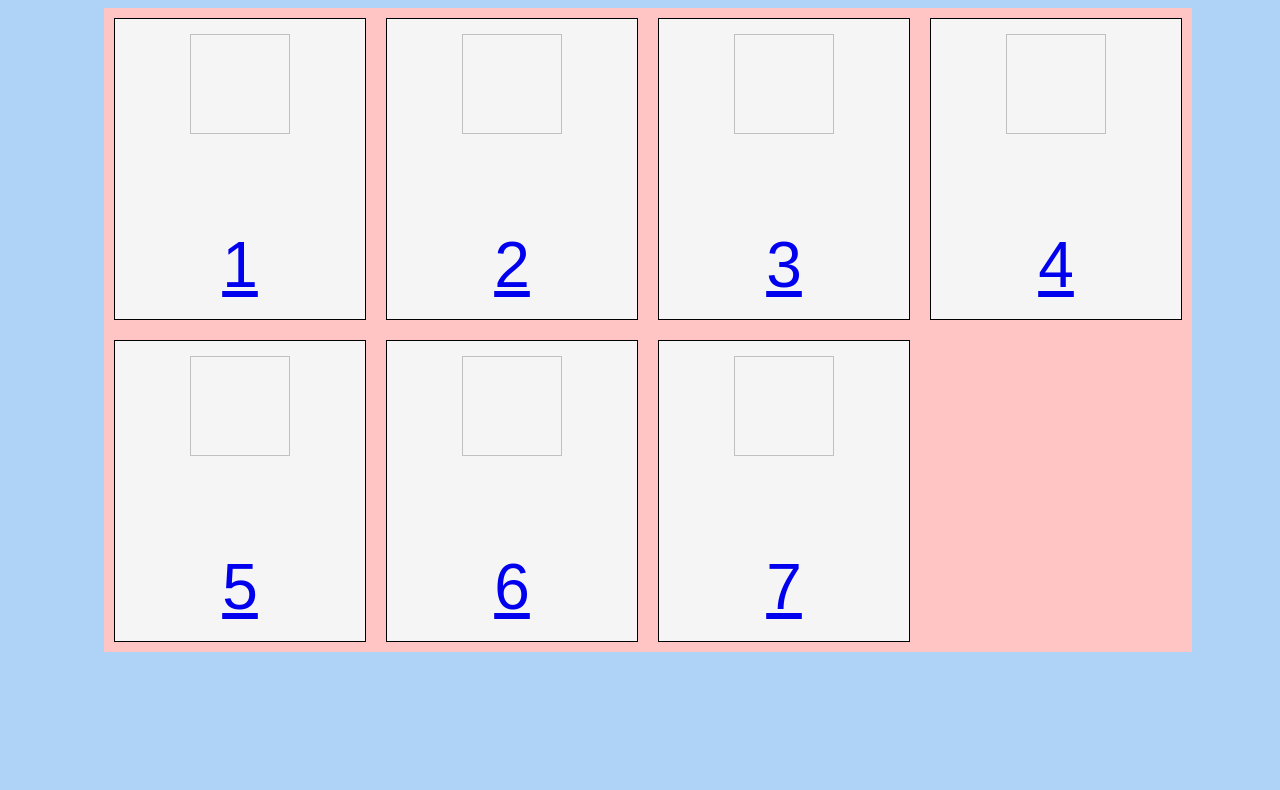
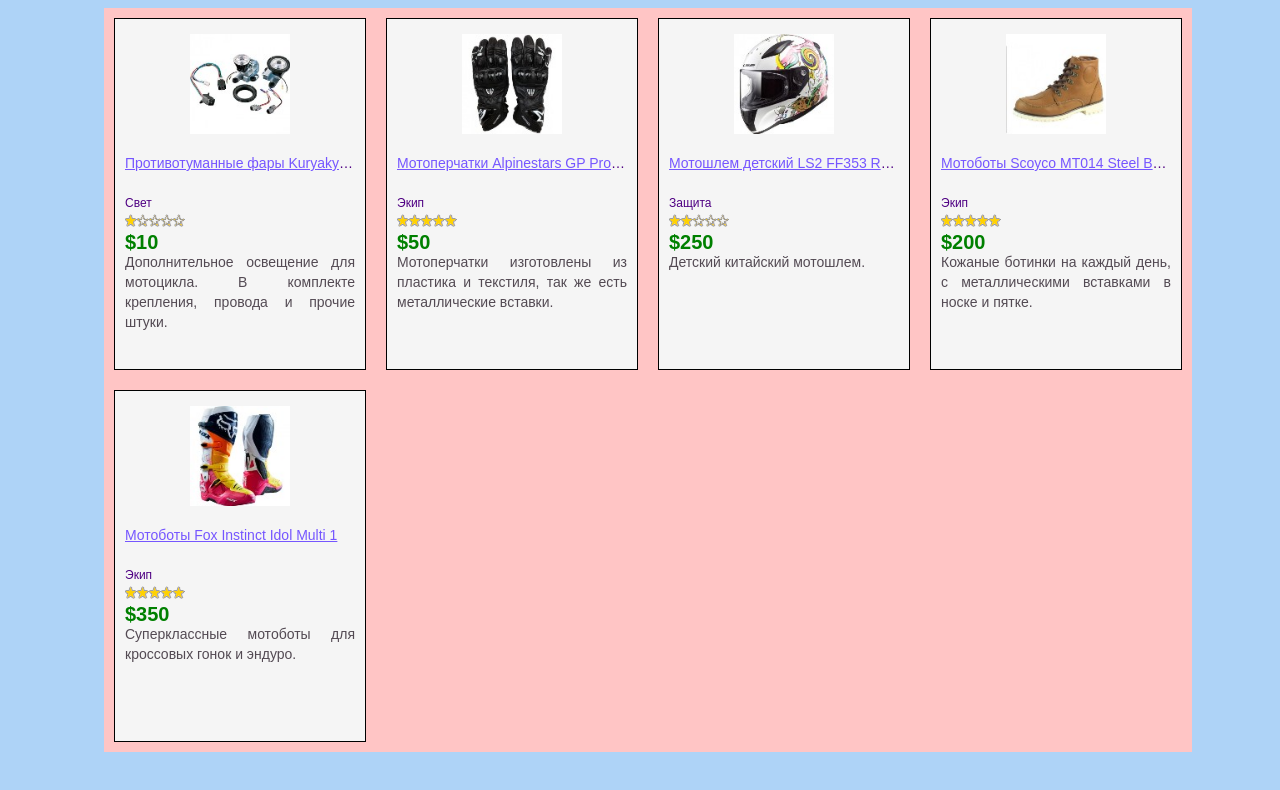
Before and after one commit to Deniau5/Skill-UP, a plain HTML site: page index.html in a window 1280 px wide. Drawn offline with Linux system fonts and the light colour scheme.

Commit message:
Наполнил HTML текстом и картинками, прописал стили для всего.

```diff
--- a/index.html
+++ b/index.html
@@ -11,136 +11,98 @@
 <body>
     <div class="content">
         <div class="item">
-            <img class="item_pic">
+            <img class="item_pic" src="pics/1.jpg">
+            <div class="text">
               <p class="name">
-							<a href="#">1</a>
+                <a href="#">Противотуманные фары Kuryakyn Honda GL1800 2232</a>
               </p>
               <p class="category">
-
+                Cвет
               </p>
-            <p class="quality">
-
-						</p>
+              <img class="quality" src="pics/1_star.png">
               <p class="price">
-
+                $10
               </p>
               <p class="description">
-
+                Дополнительное освещение для мотоцикла. В комплекте крепления, провода и прочие штуки.
               </p>
+          </div>
         </div>
 
         <div class="item">
-            <img class="item_pic">
+            <img class="item_pic" src="pics/2.jpg">
+            <div class="text">
             <p class="name">
-							<a href="#">2</a>
+							<a href="#">Мотоперчатки Alpinestars GP Pro R2 Black XL</a>
 						</p>
             <p class="category">
-
+              Экип
 						</p>
-            <p class="quality">
-
-						</p>
+            <img class="quality" src="pics/5_star.png">
             <p class="price">
-
+              $50
 						</p>
             <p class="description">
-
+              Мотоперчатки изготовлены из пластика и текстиля, так же есть металлические вставки.
             </p>
+          </div>
         </div>
 
         <div class="item">
-            <img class="item_pic">
+            <img class="item_pic" src="pics/3.jpg">
+            <div class="text">
             <p class="name">
-							<a href="#">3</a>
+							<a href="#">Мотошлем детский LS2 FF353 Rapid Mini Crazy Pop White-Pink M</a>
 						</p>
             <p class="category">
-
+              Защита
 						</p>
-            <p class="quality">
-
-						</p>
+            <img class="quality" src="pics/2_star.png">
             <p class="price">
-
+              $250
 						</p>
             <p class="description">
-
+              Детский китайский мотошлем.
             </p>
+          </div>
         </div>
 
         <div class="item">
-            <img class="item_pic">
+            <img class="item_pic" src="pics/4.jpg">
+            <div class="text">
             <p class="name">
-							<a href="#">4</a>
+							<a href="#">Мотоботы Scoyco МТ014 Steel Вrown 43</a>
 						</p>
             <p class="category">
-
+              Экип
 						</p>
-            <p class="quality">
-
-						</p>
+            <img class="quality" src="pics/5_star.png">
             <p class="price">
-
+              $200
 						</p>
             <p class="description">
-
+              Кожаные ботинки на каждый день, с металлическими вставками в носке и пятке.
             </p>
+          </div>
         </div>
 
         <div class="item">
-            <img class="item_pic">
+            <img class="item_pic" src="pics/5.jpg">
+            <div class="text">
             <p class="name">
-							<a href="#">5</a>
+							<a href="#">Мотоботы Fox Instinct Idol Multi 1</a>
 						</p>
             <p class="category">
-
+              Экип
 						</p>
-            <p class="quality">
-
-						</p>
+            <img class="quality" src="pics/5_star.png">
             <p class="price">
-
+              $350
 						</p>
             <p class="description">
-
+              Суперклассные мотоботы для кроссовых гонок и эндуро.
             </p>
           </div>
-
-        <div class="item">
-            <img class="item_pic">
-            <p class="name">
-							<a href="#">6</a>
-						</p>
-            <p class="category">
-
-						</p>
-            <p class="quality">
-
-						</p>
-            <p class="price">
-
-						</p>
-            <p class="description">
-
-						</p>
-        </div>
-
-        <div class="item">
-            <img class="item_pic">
-            <p class="name">
-							<a href="#">7</a>
-						</p>
-            <p class="category">
-
-						</p>
-            <p class="quality">
-
-						</p>
-            <p class="price">
-
-						</p>
-            <p class="description">
-
-						</p>
         </div>
     </div>
 </body>
--- a/main.css
+++ b/main.css
@@ -18,8 +18,7 @@
 @media screen and (max-width: 767px) {
   .content {
     width: 300px;
-    justify-content: center;
-  }
+    justify-content: center;}
  }
  @media (min-width: 768px) and (max-width: 992px) {
   .content {width: 544px;}
@@ -30,8 +29,7 @@
 
 .item{
   width: 250px;
-  height: 300px;
-  font-size: 4em;
+  height: 350px;
   font-family: Arial, Helvetica, sans-serif;
   color: #4f0183;
   border: 1px solid #000000;
@@ -56,18 +54,55 @@
   -o-transition: all .4s ease-in-out;
   transition: all .4s ease-in-out;
 }
+.text{
+  width: 250px;
+  height:50%;
+  display: block;
+  text-decoration: none;
+  margin: 0 auto;
+  padding:0;
+  text-align: left;
 
+}
+p{
+  line-height: 20px;
+  font-size: 14px;
+  padding: 0 10px;
+  margin:0;
+}
+.name a{
+  color: #7556ff;
+  font: normal 14px arial, sans-serif;
+  line-height: 15px;
+}
 .name{
-  color: #7556ff;
+  word-wrap: normal;
+  overflow: hidden;
+  white-space: nowrap;
+  text-overflow: ellipsis;
+  margin-bottom: 20px;
 }
-.catrgory{
-  font: 2em #a37474 normal;
+.name:hover{
+  margin-bottom: 0px;
+  white-space: normal;
+  text-overflow: clip;
+}
+.name:hover > a{
+  color: red;
+}
+.category{
+  font-size: 12px;
 }
 .quality{
   text-align: left;
+  width: 60px;
+  height: 15px;
+  padding: 0 10px;
 }
 .price{
   color: #008000;
+  font-weight: bold;
+  font-size: 20px;
 }
 .description{
   text-align: justify;
```
Also changed, not shown: motoboti-fox-instinct-idol-multi-1-350x350.jpg (added), motoboti-sidi-b2-black-44-350x350.jpg (added), pics/1.jpg (added), pics/1_star.png (added), pics/2.jpg (added), pics/2_star.png (added), pics/3.jpg (added), pics/4.jpg (added), pics/5.jpg (added), pics/5_star.png (added). Lines whose indentation alone changed are shown as unchanged.
